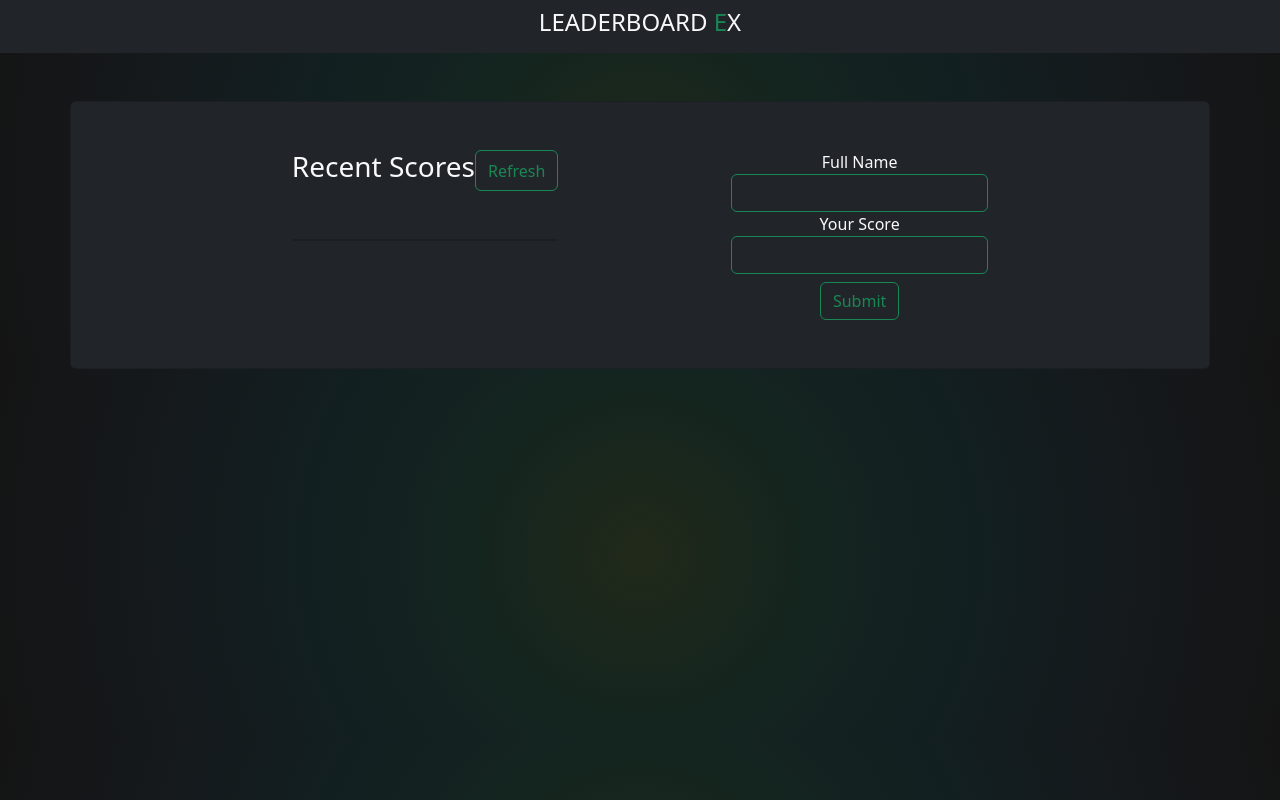
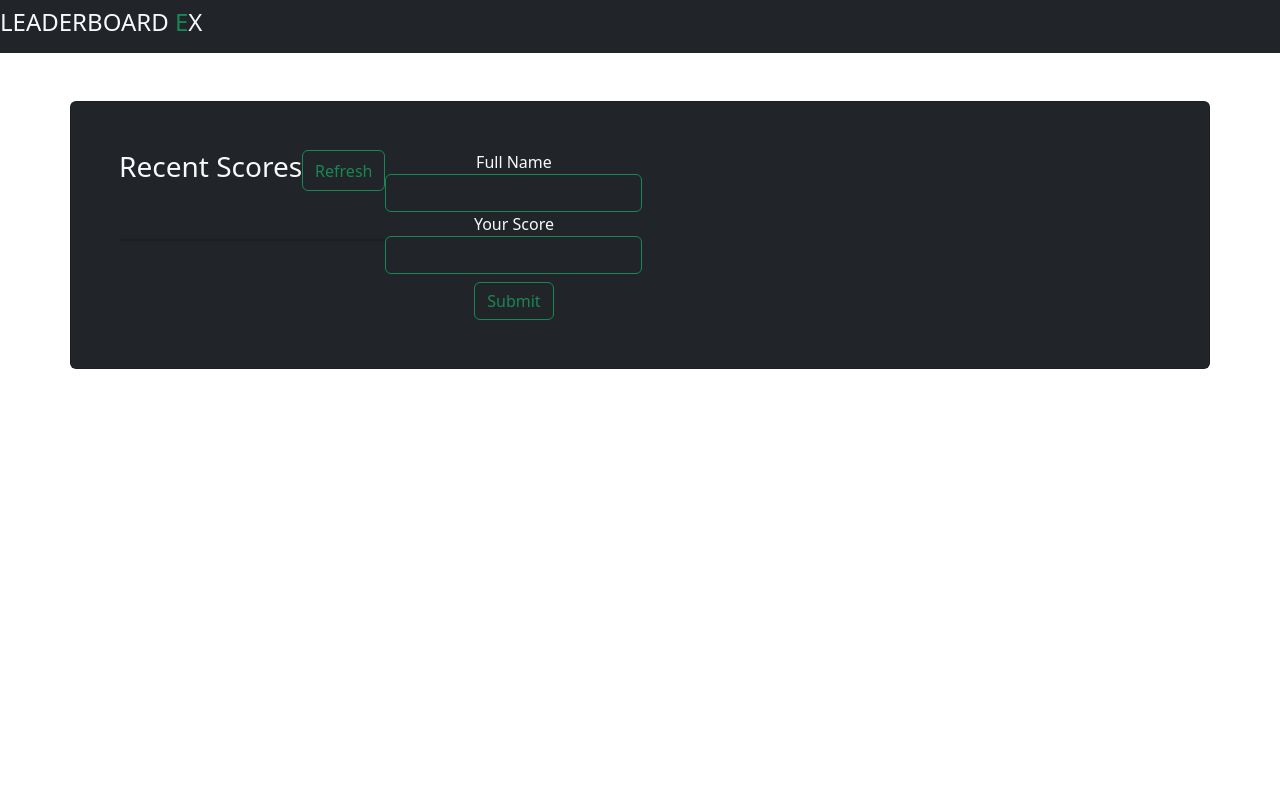
Before and after one commit to paulshaun-kdtk/leaderboard, a website built with webpack: page src/index.html in a window 1280 px wide. Built offline with nearby package versions, Linux system fonts and the light colour scheme.

Commit message:
App_base

```diff
--- a/src/style.css
+++ b/src/style.css
@@ -1,18 +1,6 @@
-body {
-  background-image: radial-gradient(circle, #212919, #14251f, #121f21, #15191c, #141414);
-}
-
-.appContainer {
-  justify-content: space-evenly;
-}
 
 .additionForm > form {
-  display: flex;
-  flex-direction: column;
-  align-items: center;
+    display: flex;
+    flex-direction: column;
+    align-items: center;
 }
-
-.LeaderBoard {
-  display: flex;
-  justify-content: center;
-}
```
